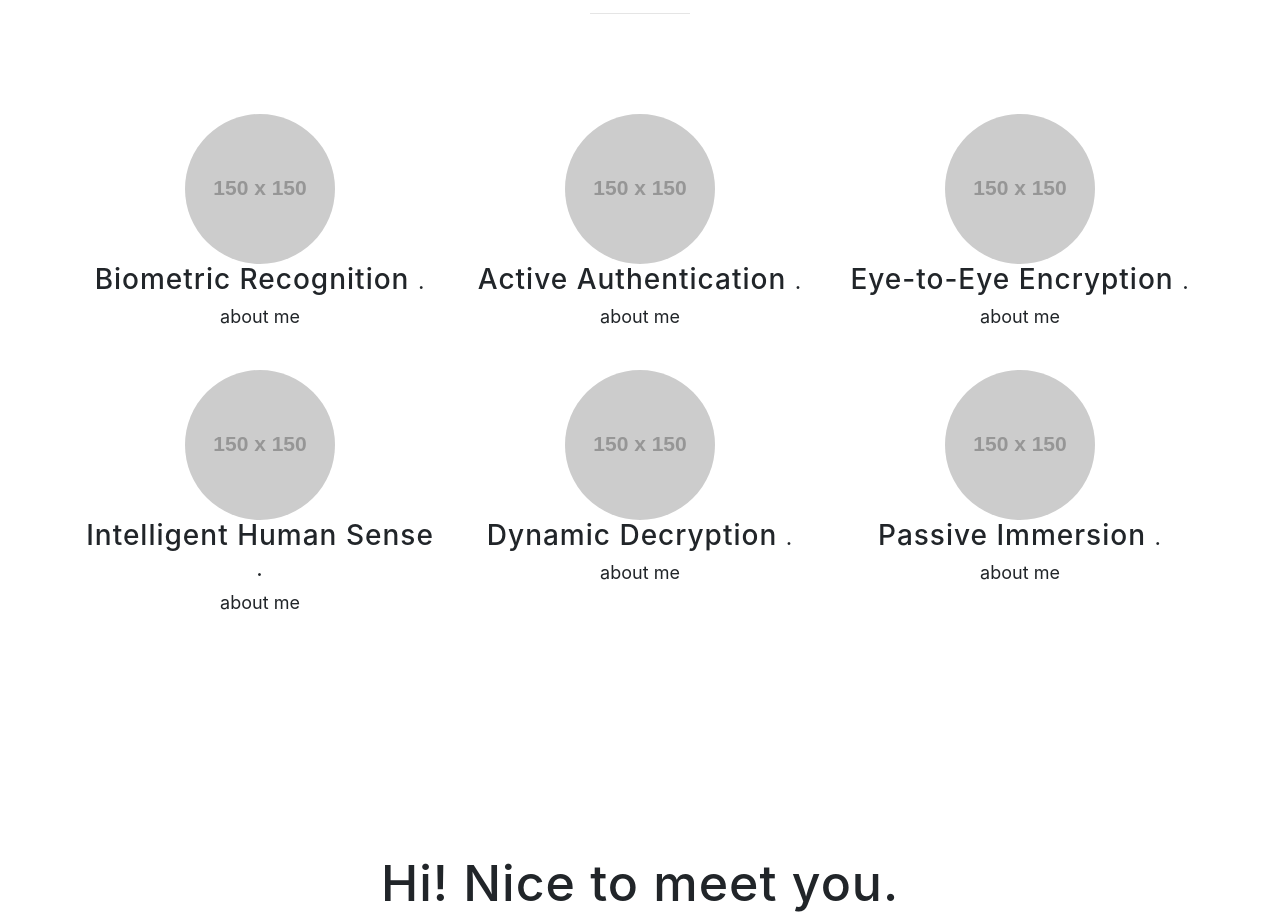
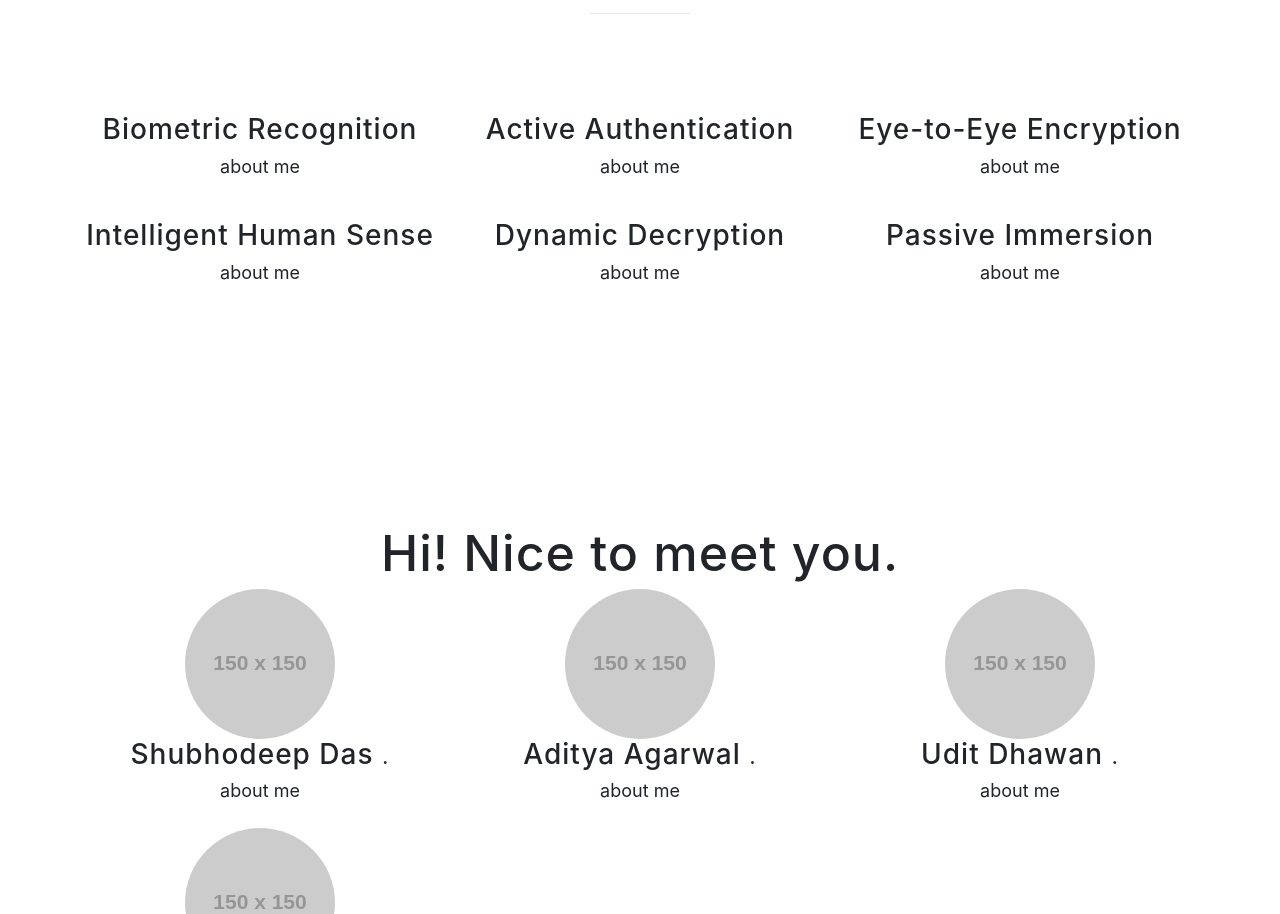
Before and after one commit to kontiki-innovation-labs/kontiki-innovation-labs.github.io, a website with bundled scripts: page index.html in a window 1280 px wide. Shown: the part 993-1907 px from the top of the page. Built offline with nearby package versions, Linux system fonts and the light colour scheme; placeholder pictures from the web are drawn by us; a web font is replaced by a local one.

Commit message:
Update index.html

```diff
--- a/index.html
+++ b/index.html
@@ -97,23 +97,20 @@
         </div>
 	      <div class="row">
 				    <div class="col-lg-4 col-sm-6 text-center mb-4">
-					    <img class="rounded-circle img-fluid d-block mx-auto" src="http://placehold.it/150x150" alt="">
+					    <!--<img class="rounded-circle img-fluid d-block mx-auto" src="http://placehold.it/150x150" alt="">-->
 					    <h3>Biometric Recognition
-						    <small>.</small>
 					    </h3>
 					    <p>about me </p>
 				    </div>
 				    <div class="col-lg-4 col-sm-6 text-center mb-4">
-					    <img class="rounded-circle img-fluid d-block mx-auto" src="http://placehold.it/150x150" alt="">
+					    <!--<img class="rounded-circle img-fluid d-block mx-auto" src="http://placehold.it/150x150" alt="">-->
 					    <h3>Active Authentication
-						    <small>.</small>
 					    </h3>
 					    <p>about me</p>
 				    </div>
 				    <div class="col-lg-4 col-sm-6 text-center mb-4">
-					    <img class="rounded-circle img-fluid d-block mx-auto" src="http://placehold.it/150x150" alt="">
+					    <!--<img class="rounded-circle img-fluid d-block mx-auto" src="http://placehold.it/150x150" alt="">-->
 					    <h3>Eye-to-Eye Encryption
-						    <small>.</small>
 					    </h3>
 					    <p>about me </p>
 				    </div>
@@ -121,23 +118,20 @@
 		      <div class="row">
 
 				    <div class="col-lg-4 col-sm-6 text-center mb-4">
-					    <img class="rounded-circle img-fluid d-block mx-auto" src="http://placehold.it/150x150" alt="">
+					    <!--<img class="rounded-circle img-fluid d-block mx-auto" src="http://placehold.it/150x150" alt="">-->
 					    <h3>Intelligent Human Sense
-						    <small>.</small>
 					    </h3>
 					    <p>about me</p>
 				    </div>
 		      		    <div class="col-lg-4 col-sm-6 text-center mb-4">
-					    <img class="rounded-circle img-fluid d-block mx-auto" src="http://placehold.it/150x150" alt="">
+					    <!--<img class="rounded-circle img-fluid d-block mx-auto" src="http://placehold.it/150x150" alt="">-->
 					    <h3>Dynamic Decryption
-						    <small>.</small>
 					    </h3>
 					    <p>about me</p>
 				    </div>
 		  		    <div class="col-lg-4 col-sm-6 text-center mb-4">
-					    <img class="rounded-circle img-fluid d-block mx-auto" src="http://placehold.it/150x150" alt="">
+					    <!--<img class="rounded-circle img-fluid d-block mx-auto" src="http://placehold.it/150x150" alt="">-->
 					    <h3>Passive Immersion
-						    <small>.</small>
 					    </h3>
 					    <p>about me</p>
 				    </div>
```
